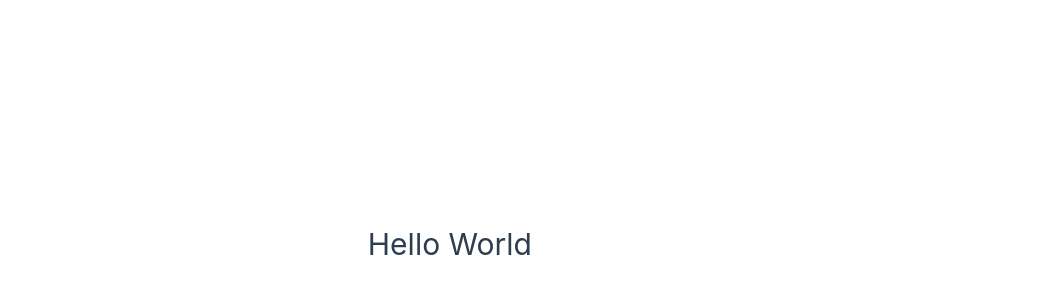
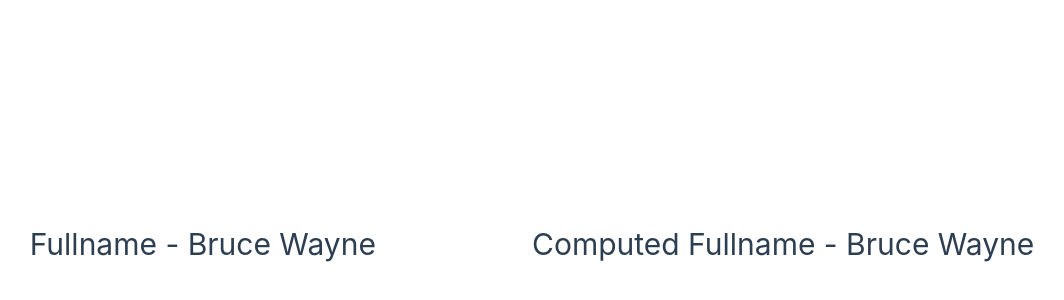
Before and after one commit to waltergpc/Vue_starter, a Vue app: page / in a window 1280 px wide. Shown: the part 156-456 px from the top of the page, without its empty margins (108-1172 px from the left). Built offline with nearby package versions, Linux system fonts and the light colour scheme.

Commit message:
lesson 1 for computed properties

```diff
--- a/src/App.vue
+++ b/src/App.vue
@@ -1,7 +1,23 @@
-<script></script>
+<script>
+export default {
+  name: 'App',
+  data() {
+    return {
+      firstName: 'Bruce',
+      lastName: 'Wayne',
+    }
+  },
+  computed: {
+    fullName() {
+      return `${this.firstName} ${this.lastName}`
+    },
+  },
+}
+</script>
 
 <template>
-  <h1>Hello World</h1>
+  <h1>Fullname - {{ firstName }} {{ lastName }}</h1>
+  <h1>Computed Fullname - {{ fullName }}</h1>
 </template>
 
 <style>
```
